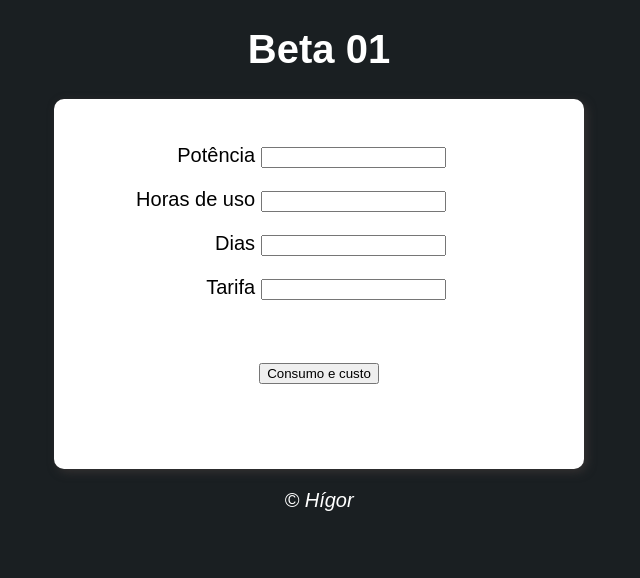
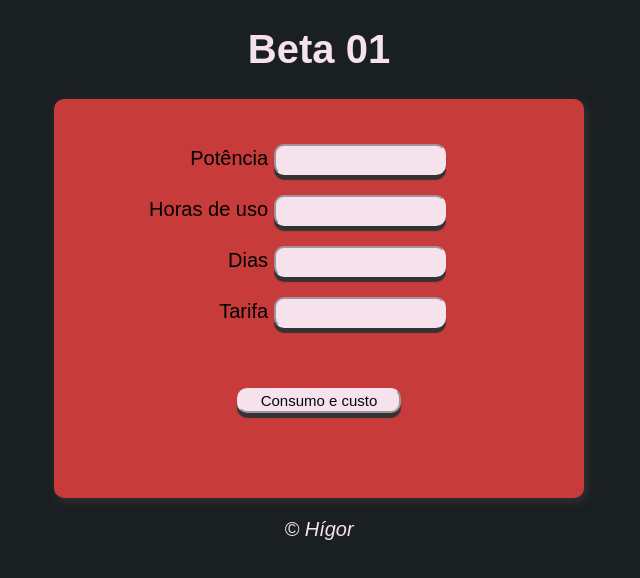
Before and after one commit to higorcos/Sites, a plain HTML site: page Site 06/Exer 06.html in a window 1280 px wide. Shown: the whole page, without its empty margins (321-961 px from the left). Drawn offline with Linux system fonts and the light colour scheme.

Commit message:
Add files via upload

```diff
--- a/Site 06/Exer 06.css
+++ b/Site 06/Exer 06.css
@@ -1,41 +1,67 @@
 @charset 'UTF-8';
-
 body {
-    background:rgb(26, 31, 34);
+    background: rgb(26, 31, 34);
     font: normal 15pt Arial;
 }
+
 header {
-        color: white;
-        text-align: center;
+    color: #f5e2ed;
+    text-align: center;
 }
+
 section {
-        background: white;
-        border-radius: 10px;
-        padding: 15px ;
-        width: 500px;
-        margin: auto;
-        box-shadow: 3px 3px 10px rgb(53, 50, 50);
+    background: rgb(199, 59, 59);
+    border-radius: 10px;
+    padding: 15px;
+    width: 500px;
+    margin: auto;
+    box-shadow: 3px 3px 10px rgb(53, 50, 50);
 }
-footer {
-    color: white;
-}
+
+
 div {
     text-align: center;
     padding: 10px;
 }
-p.boxH{
+
+p.boxH {
+    text-align: right;
     padding-right: 3cm;
-    text-align: right;
 }
 
-p#rodape{
+input {
+    background-color: #f5e2ed;
 
-    text-align: center;
-    font-style: italic;
+    border-radius: 10px;
+    width: 164px;
+    height: 25px;
+    border-color: #f5e2ed;
+    font-size: 15px;
+    font-family: Arial, Helvetica, sans-serif;
+    color: rgb(7, 7, 7);
+    box-shadow: 0px 5px 1px rgb(53, 50, 50);
+}
 
+select {
+    background-color:#f5e2ed;
+    text-align: right;
+    border-radius: 10px;
+    width: 170px;
+    height: 27px;
+    font-size: 15px;
+    font-family: Arial, Helvetica, sans-serif;
+    color: rgb(7, 7, 7);
+    box-shadow: 0px 5px 1px rgb(53, 50, 50);
 }
-div.retornoJS{
-    text-align: left;
-    padding-left: 3.5cm;
+div.retornoJS {
+            text-align: left;
+            padding-left: 3.5cm;
+        }
 
-}
+        footer {
+            color: #f5e2ed;
+        }
+        p#rodape {
+            text-align: center;
+            font-style: italic;
+        }
```
